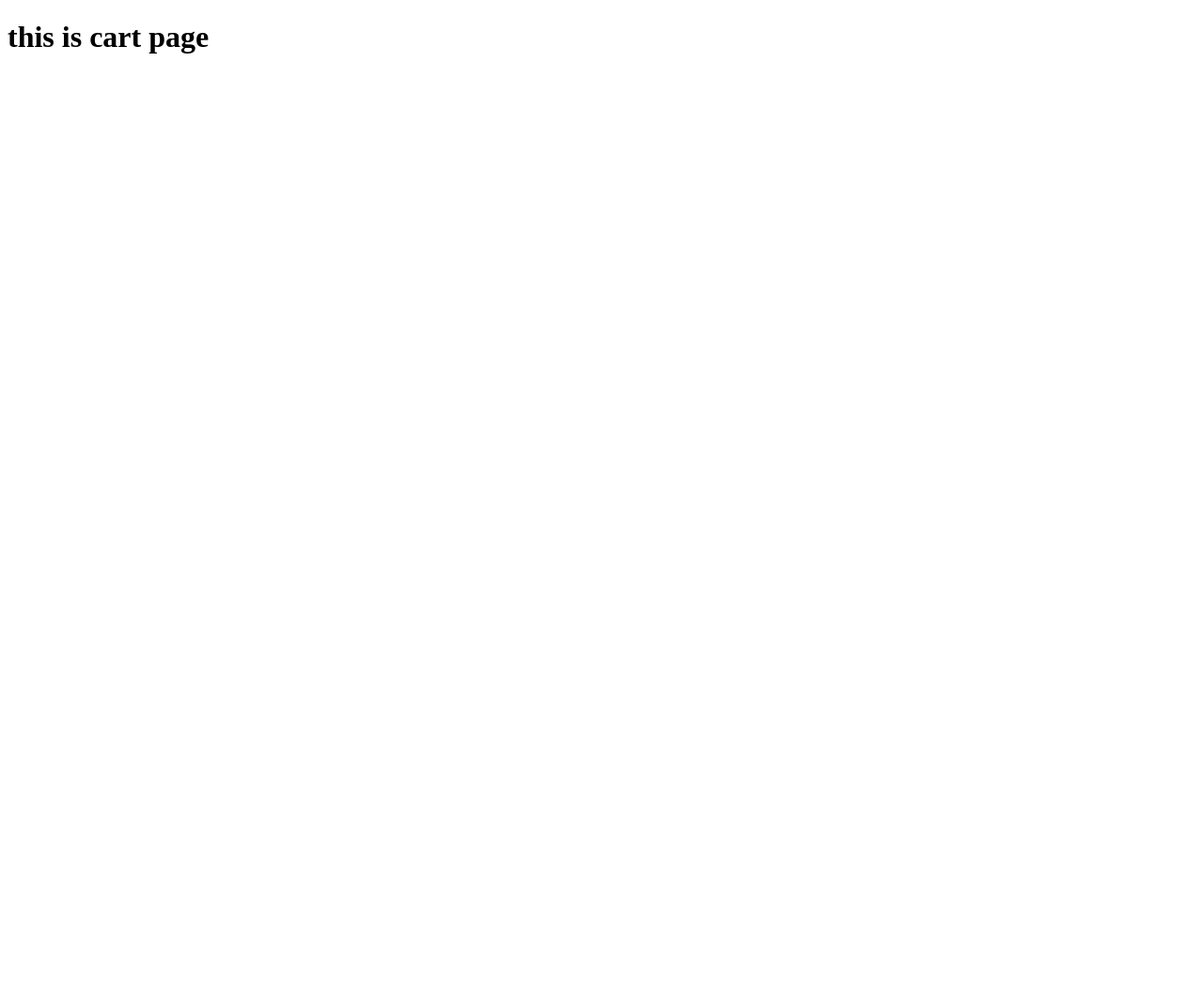
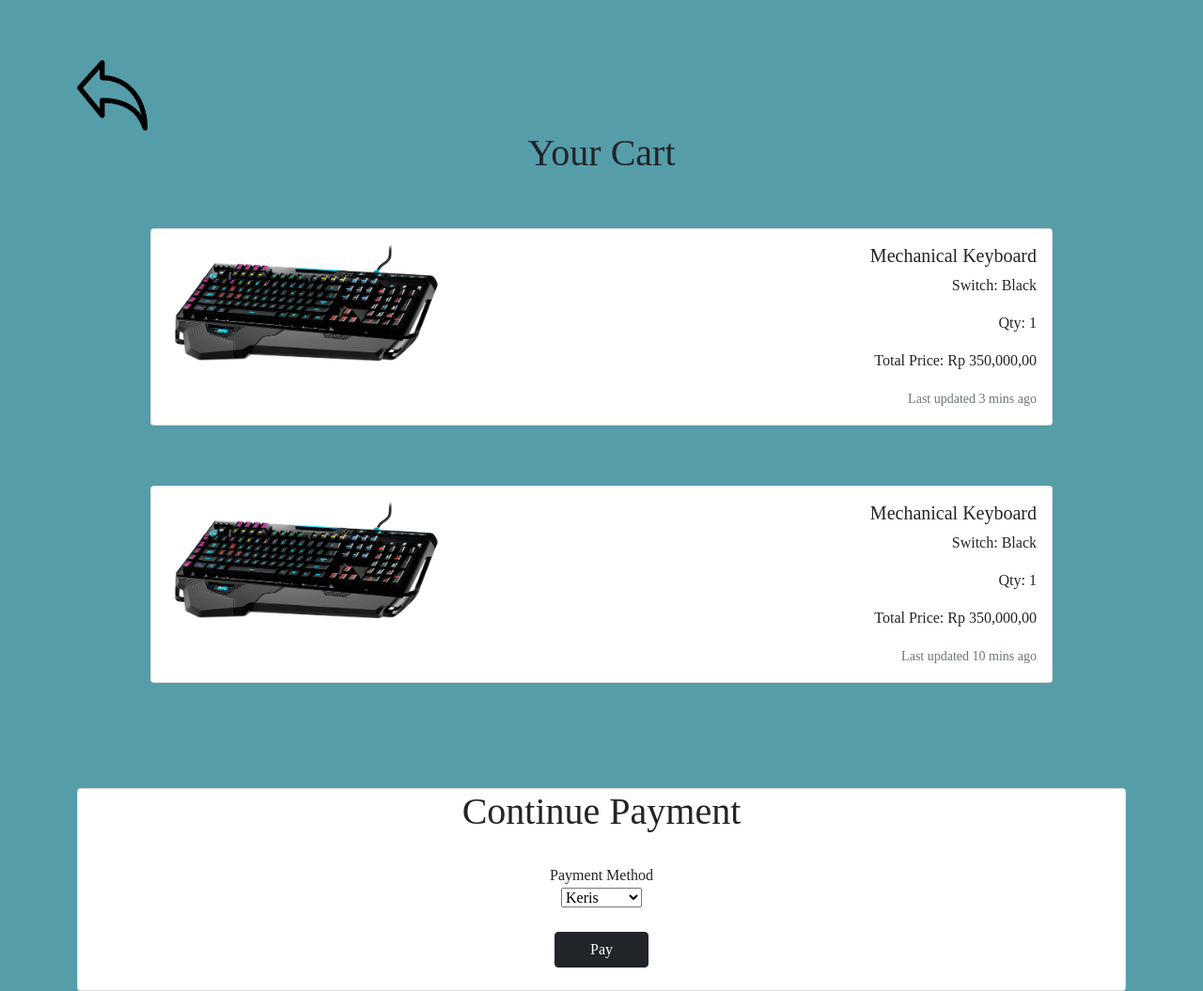
Before and after one commit to Blekzzz/TechKeyTech, a website: page cartPage/cartPage.html in a window 1280 px wide. Shown: the whole page at 94% size. Before the commit the page ends 800 px from the top, so only its background shows below. Drawn offline with nearby package versions, Linux system fonts and the light colour scheme.

Commit message:
update cart page

```diff
--- /dev/null
+++ b/cartPage/cartPage.css
@@ -0,0 +1,13 @@
+body {
+    background-color: #569DAA;
+    font-family: serif;
+}
+
+.heading {
+    padding-top: 5%;
+}
+
+.card-body {
+  float: right;
+  text-align: right;
+}
--- a/cartPage/cartPage.html
+++ b/cartPage/cartPage.html
@@ -4,9 +4,85 @@
     <meta charset="UTF-8">
     <meta http-equiv="X-UA-Compatible" content="IE=edge">
     <meta name="viewport" content="width=device-width, initial-scale=1.0">
+    <link href="https://cdn.jsdelivr.net/npm/bootstrap@5.0.2/dist/css/bootstrap.min.css" rel="stylesheet" integrity="sha384-EVSTQN3/azprG1Anm3QDgpJLIm9Nao0Yz1ztcQTwFspd3yD65VohhpuuCOmLASjC" crossorigin="anonymous">
     <title>Cart</title>
+    <link rel="stylesheet" href="./cartPage.css">
 </head>
 <body>
-    <h1>this is cart page</h1>
-</body>
-</html>
+
+  <div class="container heading">
+    <div class="d-flex justify-content-start">
+      <a href="../mainPage/mainPage.html">
+        <img src="../assets/back.png" style="height: 75px;">
+      </a>
+    </div>
+    <h1 class="d-flex justify-content-center">Your Cart</h1>
+    <div class="d-flex justify-content-center">
+      <div class="mt-lg-5">
+        <!-- card 1 -->
+        <div class="card mb-3" style="width: 60rem">
+          <div class="row no-gutters">
+            <div class="col-md-4">
+              <img src="../assets/MechanicalKeyboard.png" class="card-img ms-lg-4" alt="...">
+            </div>
+            <div class="col-md-8">
+              <div class="card-body">
+                <h5 class="card-title">Mechanical Keyboard</h5>
+                <p class="card-text">Switch: Black</p>
+                <p class="card-text">Qty: 1</p>
+                <p class="card-text">Total Price: Rp 350,000,00</p>
+                <p class="card-text"><small class="text-muted">Last updated 3 mins ago</small></p>
+              </div>
+            </div>
+          </div>
+        </div>
+
+        <br>
+        <br>
+        <!-- card 2 -->
+        <div class="card mb-3" style="width: 60rem">
+          <div class="row no-gutters">
+            <div class="col-md-4">
+              <img src="../assets/MechanicalKeyboard.png" class="card-img ms-lg-4" alt="...">
+            </div>
+            <div class="col-md-8">
+              <div class="card-body">
+                <h5 class="card-title">Mechanical Keyboard</h5>
+                <p class="card-text">Switch: Black</p>
+                <p class="card-text">Qty: 1</p>
+                <p class="card-text">Total Price: Rp 350,000,00</p>
+                <p class="card-text"><small class="text-muted">Last updated 10 mins ago</small></p>
+              </div>
+            </div>
+          </div>
+        </div>
+      </div>
+
+      </div>
+      <br><br><br><br>
+
+
+    <div class="d-flex justify-content-center">
+      <div class="card text-center" style="width: 300rem;">
+        <div class="card-body-payment">
+          <h1 class="card-title">Continue Payment</h1>
+          <br>
+          <label for="payment-method">Payment Method</label>
+          <br>
+          <select class="" name="payment" id="payment">
+            <option value="Keris">Keris</option>
+            <option value="Gopeng">Gopeng</option>
+            <option value="Odo">Odo</option>
+            <option value="IndoApril">IndoApril</option>
+            <option value="AlfaMei">AlfaMei</option>
+          </select>
+          <br><br>
+          <a href="#" class="btn btn-dark" style="width: 100px;">Pay</a>
+        </div>
+        <br>
+      </div>
+    </div>
+
+    </div>
+  </body>
+  </html>
--- a/mainPage/mainPage.css
+++ b/mainPage/mainPage.css
@@ -1,5 +1,6 @@
 body {
-    background-color: #569DAA
+    background-color: #569DAA;
+    font-family: serif;
 }
 
 .navbar {
```
Also changed, not shown: home.html (+1 -1 lines), mainPage/mainPage.html (+23 -9 lines), assets/back.png (added), assets/backk.png (added).
